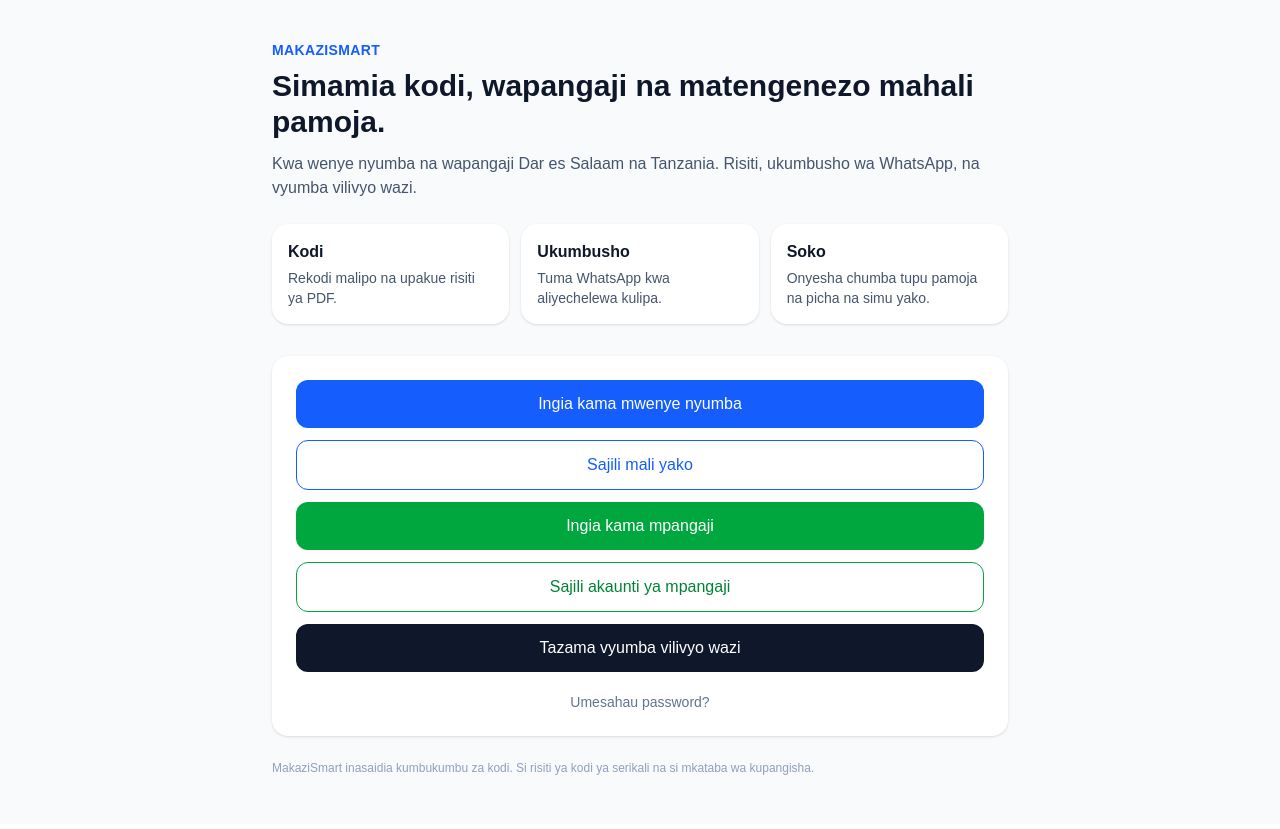
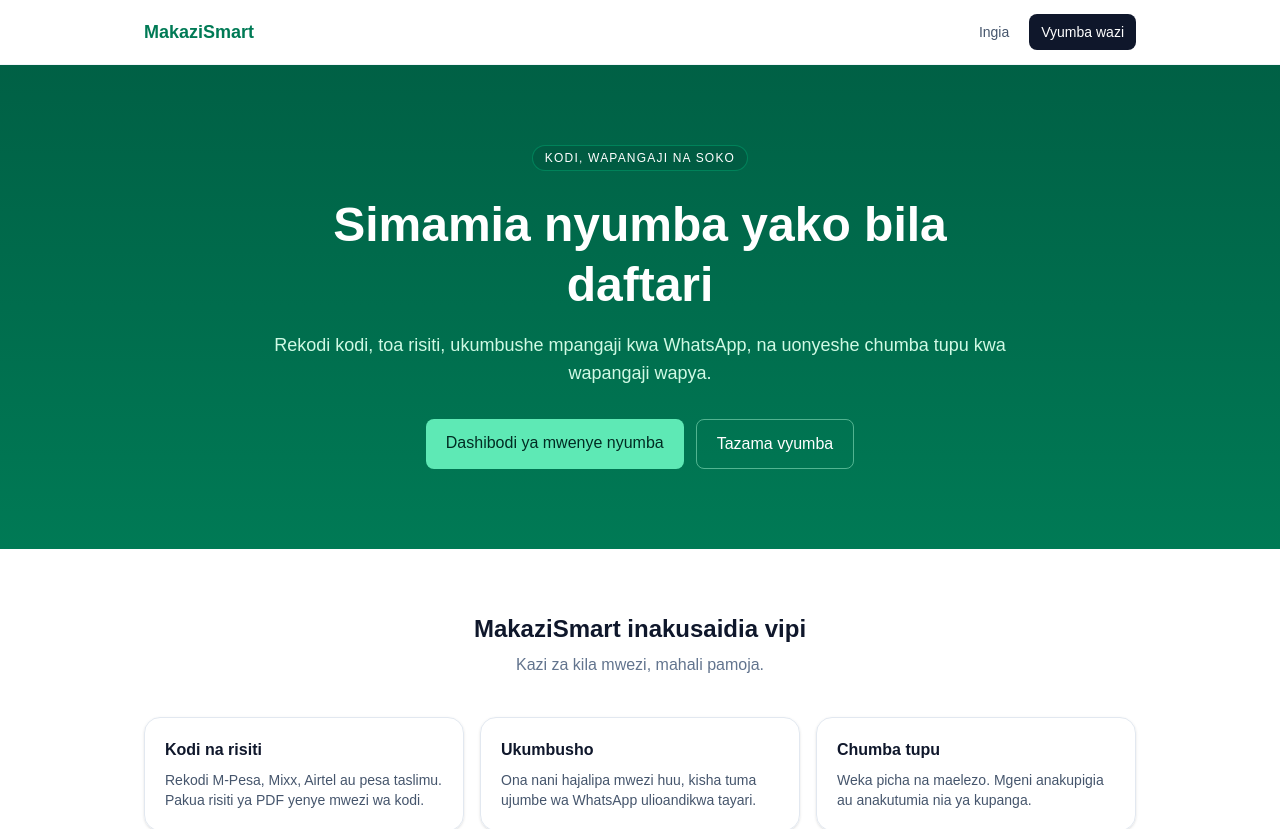
Before and after one commit to hamisirajabu2406-tech/makazismart, a Next.js app: page / in a window 1280 px wide. Shown: the top 829 px of the page. Built offline with nearby package versions, Linux system fonts and the light colour scheme.

Commit message:
landing page

```diff
--- a/app/page.tsx
+++ b/app/page.tsx
@@ -1,57 +1,78 @@
 export default function HomePage() {
   return (
-    <div className="min-h-screen bg-slate-50">
-      <header className="max-w-3xl mx-auto px-4 pt-10 pb-6">
-        <p className="text-sm font-semibold tracking-wide text-blue-600">MAKAZISMART</p>
-        <h1 className="text-3xl font-bold text-slate-900 mt-2">
-          Simamia kodi, wapangaji na matengenezo mahali pamoja.
-        </h1>
-        <p className="text-slate-600 mt-3">
-          Kwa wenye nyumba na wapangaji Dar es Salaam na Tanzania. Risiti, ukumbusho wa WhatsApp, na vyumba vilivyo wazi.
-        </p>
+    <div className="min-h-screen bg-white text-slate-900">
+      <header className="border-b border-slate-100">
+        <div className="max-w-5xl mx-auto px-4 h-16 flex items-center justify-between">
+          <a href="/" className="text-lg font-semibold text-emerald-700">MakaziSmart</a>
+          <div className="flex items-center gap-2">
+            <a href="/login" className="text-sm text-slate-600 px-3 py-2">Ingia</a>
+            <a href="/listings" className="text-sm bg-slate-900 text-white px-3 py-2 rounded-lg">
+              Vyumba wazi
+            </a>
+          </div>
+        </div>
       </header>
 
-      <main className="max-w-3xl mx-auto px-4 pb-12">
-        <div className="grid grid-cols-1 sm:grid-cols-3 gap-3 mb-8">
-          <div className="bg-white rounded-2xl p-4 shadow-sm">
-            <p className="font-semibold text-slate-900">Kodi</p>
-            <p className="text-sm text-slate-600 mt-1">Rekodi malipo na upakue risiti ya PDF.</p>
-          </div>
-          <div className="bg-white rounded-2xl p-4 shadow-sm">
-            <p className="font-semibold text-slate-900">Ukumbusho</p>
-            <p className="text-sm text-slate-600 mt-1">Tuma WhatsApp kwa aliyechelewa kulipa.</p>
-          </div>
-          <div className="bg-white rounded-2xl p-4 shadow-sm">
-            <p className="font-semibold text-slate-900">Soko</p>
-            <p className="text-sm text-slate-600 mt-1">Onyesha chumba tupu pamoja na picha na simu yako.</p>
+      <section className="bg-gradient-to-b from-emerald-800 to-emerald-700 text-white">
+        <div className="max-w-3xl mx-auto px-4 py-20 text-center">
+          <p className="inline-block text-xs tracking-widest bg-emerald-900/40 border border-emerald-500/40 rounded-full px-3 py-1">
+            KODI, WAPANGAJI NA SOKO
+          </p>
+          <h1 className="text-4xl sm:text-5xl font-bold mt-6 leading-tight">
+            Simamia nyumba yako bila daftari
+          </h1>
+          <p className="text-emerald-100 mt-4 text-lg">
+            Rekodi kodi, toa risiti, ukumbushe mpangaji kwa WhatsApp, na uonyeshe chumba tupu kwa wapangaji wapya.
+          </p>
+          <div className="flex flex-col sm:flex-row gap-3 justify-center mt-8">
+            <a href="/dashboard" className="bg-emerald-300 text-emerald-950 font-medium px-5 py-3 rounded-lg">
+              Dashibodi ya mwenye nyumba
+            </a>
+            <a href="/listings" className="border border-emerald-200/50 text-white px-5 py-3 rounded-lg">
+              Tazama vyumba
+            </a>
           </div>
         </div>
+      </section>
 
-        <div className="bg-white rounded-2xl shadow-sm p-6 space-y-3">
-          <a href="/login" className="block bg-blue-600 text-white text-center py-3 rounded-xl font-medium">
-            Ingia kama mwenye nyumba
-          </a>
-          <a href="/register" className="block border border-blue-600 text-blue-600 text-center py-3 rounded-xl font-medium">
+      <section className="max-w-5xl mx-auto px-4 py-16">
+        <h2 className="text-2xl font-bold text-center">MakaziSmart inakusaidia vipi</h2>
+        <p className="text-center text-slate-500 mt-2 mb-10">
+          Kazi za kila mwezi, mahali pamoja.
+        </p>
+        <div className="grid grid-cols-1 md:grid-cols-3 gap-4">
+          <article className="border border-slate-200 rounded-2xl p-5 shadow-sm">
+            <p className="font-semibold">Kodi na risiti</p>
+            <p className="text-sm text-slate-600 mt-2">
+              Rekodi M-Pesa, Mixx, Airtel au pesa taslimu. Pakua risiti ya PDF yenye mwezi wa kodi.
+            </p>
+          </article>
+          <article className="border border-slate-200 rounded-2xl p-5 shadow-sm">
+            <p className="font-semibold">Ukumbusho</p>
+            <p className="text-sm text-slate-600 mt-2">
+              Ona nani hajalipa mwezi huu, kisha tuma ujumbe wa WhatsApp ulioandikwa tayari.
+            </p>
+          </article>
+          <article className="border border-slate-200 rounded-2xl p-5 shadow-sm">
+            <p className="font-semibold">Chumba tupu</p>
+            <p className="text-sm text-slate-600 mt-2">
+              Weka picha na maelezo. Mgeni anakupigia au anakutumia nia ya kupanga.
+            </p>
+          </article>
+        </div>
+
+        <div className="flex flex-col sm:flex-row gap-3 justify-center mt-12">
+          <a href="/register" className="text-center bg-emerald-700 text-white px-5 py-3 rounded-lg">
             Sajili mali yako
           </a>
-          <a href="/tenants/login" className="block bg-green-600 text-white text-center py-3 rounded-xl font-medium">
+          <a href="/tenants/login" className="text-center border border-slate-300 px-5 py-3 rounded-lg">
             Ingia kama mpangaji
           </a>
-          <a href="/tenants/register" className="block border border-green-600 text-green-700 text-center py-3 rounded-xl font-medium">
-            Sajili akaunti ya mpangaji
-          </a>
-          <a href="/listings" className="block bg-slate-900 text-white text-center py-3 rounded-xl font-medium">
-            Tazama vyumba vilivyo wazi
-          </a>
-          <a href="/forgot-password" className="block text-center text-sm text-slate-500 pt-2">
-            Umesahau password?
-          </a>
         </div>
-
-        <p className="text-xs text-slate-400 mt-6">
-          MakaziSmart inasaidia kumbukumbu za kodi. Si risiti ya kodi ya serikali na si mkataba wa kupangisha.
+        <p className="text-center text-xs text-slate-400 mt-8">
+          Kumbukumbu ya kodi tu. Si risiti ya serikali na si mkataba wa kupangisha.
         </p>
-      </main>
+      </section>
     </div>
   )
 }
```
